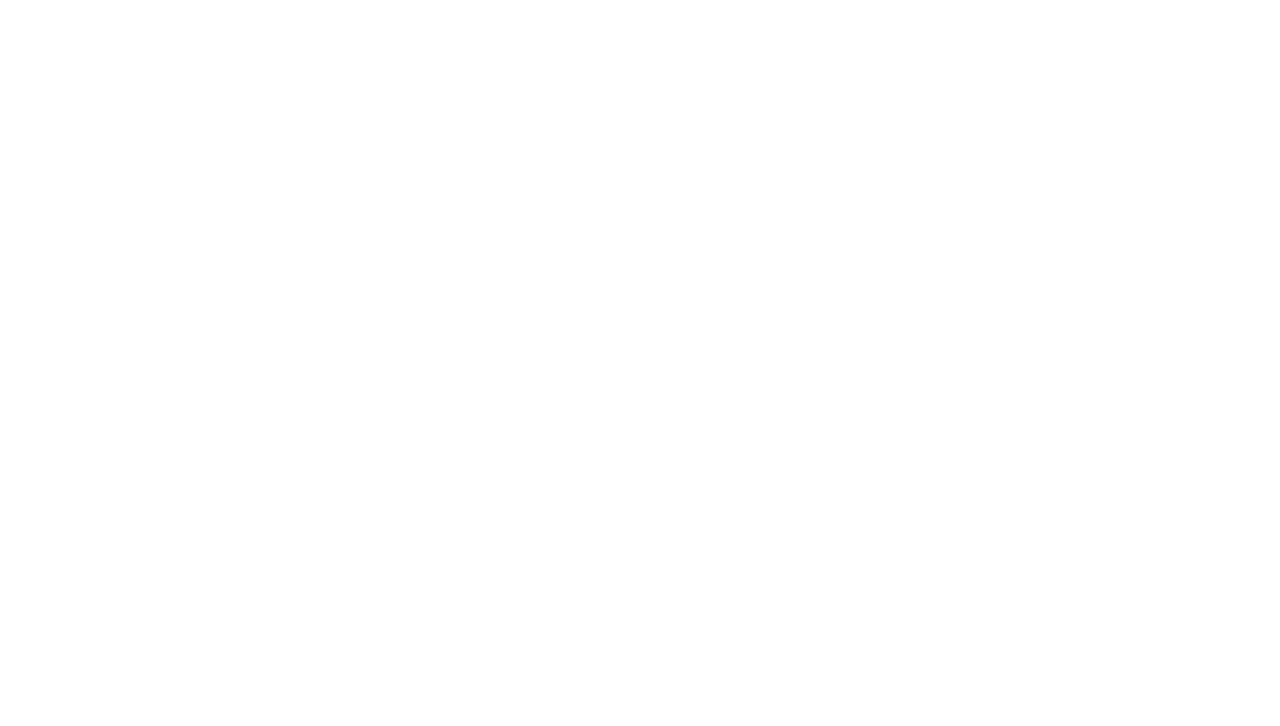
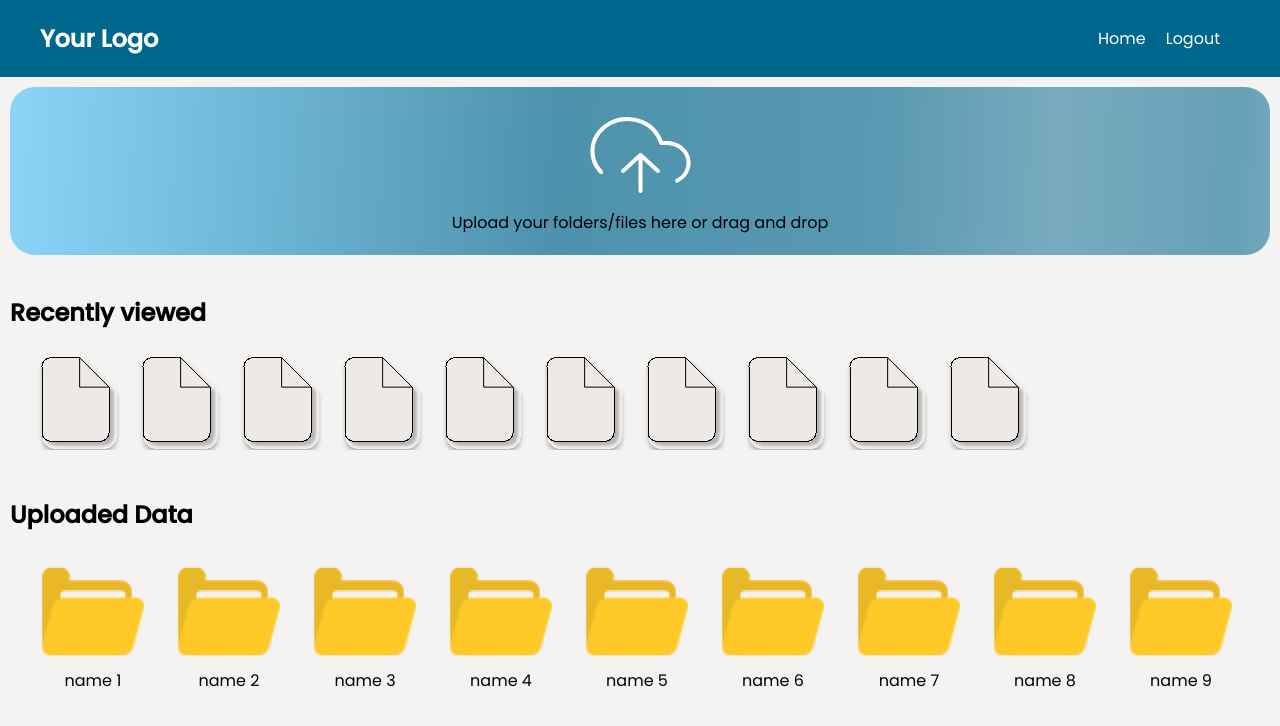
Before and after one commit to PankajKumar1947/Cloud_Storage, a plain HTML site: page pages/home.html in a window 1280 px wide. Drawn offline with Linux system fonts and the light colour scheme; a web font is replaced by a local one.

Commit message:
home page added

```diff
--- a/index.css
+++ b/index.css
@@ -86,3 +86,75 @@ button:hover {
         margin: 0px 5px 0px 5px;
     }
 }
+
+
+/* navbar */
+header {
+    background-color: #00668C;
+    color: #fff;
+    padding: 10px 0;
+}
+
+nav {
+    display: flex;
+    justify-content: space-between;
+    align-items: center;
+    max-width: 1200px;
+    margin: 0 auto;
+}
+
+.logo {
+    font-size: 1.5em;
+    font-weight: bold;
+}
+
+.nav-links {
+    list-style: none;
+    display: flex;
+}
+
+.nav-links li {
+    margin-right: 20px;
+}
+
+.nav-links a {
+    text-decoration: none;
+    color: #fff;
+}
+
+.nav-links a:hover {
+    text-decoration: underline;
+}
+
+/* hero section */
+main {
+    margin: 10px;
+}
+.hero-section{
+    padding: 20px 0px 20px 0px;
+    border-radius: 25px;
+    background: linear-gradient(92.25deg, #71C4EF -3.62%, rgba(141, 217, 255, 0.976335) -3.62%, rgba(0, 102, 140, 0.685036) 43.59%, rgba(0, 102, 140, 0.637051) 68.91%, rgba(0, 102, 140, 0.509022) 82.9%, rgba(0, 102, 140, 0.585022) 97.1%, rgba(0, 102, 140, 0.449237) 104.36%, rgba(0, 102, 140, 0) 112.37%);
+
+    display: flex;
+    flex-direction: column;
+    justify-content: center;
+    align-items: center;
+}
+
+.upload svg{
+    cursor: pointer;
+}
+.uploaded-text{
+    padding: 4px;
+}
+
+/* recently viewd */
+.recently{
+    padding: 20px 0px 20px 0px;
+}
+.item-box,.uploaded-box{
+    display: flex;
+    flex-wrap: wrap;
+    gap: 2px;
+    padding: 0px 1rem 0px 1rem;
+}
--- a/pages/home.html
+++ b/pages/home.html
@@ -0,0 +1,58 @@
+<!DOCTYPE html>
+<html lang="en">
+<head>
+    <meta charset="UTF-8">
+    <meta name="viewport" content="width=device-width, initial-scale=1.0">
+    <link rel="stylesheet" href="../index.css">
+    <title>Cloud-Storage</title>
+</head>
+<body>
+
+    <header>
+        <nav>
+            <div class="logo">Your Logo</div>
+            <ul class="nav-links">
+                <li><a href="#">Home</a></li>
+                <li><a href="#">Logout</a></li>
+            </ul>
+        </nav>
+    </header>
+
+    <main>
+        <div class="hero-section">
+            <div class="upload">
+                <svg xmlns="http://www.w3.org/2000/svg" width="105" height="96" viewBox="0 0 105 96" fill="none">
+                    <path d="M70 64L52.5 48L35 64" stroke="white" stroke-width="4" stroke-linecap="round" stroke-linejoin="round"/>
+                    <path d="M52.5 48V84" stroke="white" stroke-width="4" stroke-linecap="round" stroke-linejoin="round"/>
+                    <path d="M89.2062 73.5599C93.4734 71.433 96.8443 68.0675 98.7869 63.9944C100.73 59.9214 101.133 55.3729 99.9346 51.0667C98.7359 46.7605 96.0028 42.942 92.1667 40.2137C88.3306 37.4855 83.61 36.0029 78.75 35.9999H73.2375C71.9132 31.3169 69.4451 26.9693 66.0185 23.2839C62.592 19.5985 58.2962 16.6713 53.4542 14.7224C48.6122 12.7734 43.3499 11.8534 38.063 12.0315C32.7761 12.2096 27.6022 13.4811 22.9301 15.7506C18.2581 18.0201 14.2096 21.2283 11.089 25.1343C7.96832 29.0402 5.85676 33.5421 4.91303 38.3015C3.9693 43.0609 4.21795 47.9541 5.6403 52.613C7.06265 57.2719 9.62168 61.5754 13.125 65.1999" stroke="white" stroke-width="4" stroke-linecap="round" stroke-linejoin="round"/>
+                    <path d="M70 64L52.5 48L35 64" stroke="white" stroke-width="2" stroke-linecap="round" stroke-linejoin="round"/>
+                  </svg>
+            </div>
+            <div class="upload-text">
+                Upload your folders/files here or drag and drop
+            </div>
+        </div>
+
+        <!-- recently visited -->
+        <div class="recently">
+            <h2>Recently viewed</h2>
+            <div class="item-box">
+                <!-- code added using js -->
+            </div>
+        </div>
+
+        <!-- Uploaded Data -->
+        <div class="uploaded-data">
+            <h2>Uploaded Data</h2>
+            <div class="uploaded-box">
+                <!-- code added using js -->
+            </div>
+        </div>
+    </main>
+
+    <footer>
+        <!-- Your footer content goes here -->
+    </footer>
+    <script src="../script.js"></script>
+</body>
+</html>
--- a/script.js
+++ b/script.js
@@ -0,0 +1,75 @@
+
+var recentlyItem = document.querySelector(".item-box");
+
+//recently used items
+const svgCode = `
+<svg xmlns="http://www.w3.org/2000/svg" width="99" height="100" viewBox="0 0 99 100" fill="none">
+<g filter="url(#filter0_d_31_414)">
+  <g clip-path="url(#clip0_31_414)">
+    <g filter="url(#filter1_d_31_414)">
+      <path d="M53.625 8.25H24.75C22.562 8.25 20.4635 9.11919 18.9164 10.6664C17.3692 12.2135 16.5 14.312 16.5 16.5V82.5C16.5 84.688 17.3692 86.7865 18.9164 88.3336C20.4635 89.8808 22.562 90.75 24.75 90.75H74.25C76.438 90.75 78.5365 89.8808 80.0836 88.3336C81.6308 86.7865 82.5 84.688 82.5 82.5V37.125L53.625 8.25Z" fill="#EAE7E0" fill-opacity="0.7" shape-rendering="crispEdges"/>
+      <path d="M53.9786 7.89645C53.8848 7.80268 53.7576 7.75 53.625 7.75H24.75C22.4294 7.75 20.2038 8.67187 18.5628 10.3128C16.9219 11.9538 16 14.1794 16 16.5V82.5C16 84.8206 16.9219 87.0462 18.5628 88.6872C20.2038 90.3281 22.4294 91.25 24.75 91.25H74.25C76.5706 91.25 78.7962 90.3281 80.4372 88.6872C82.0781 87.0462 83 84.8206 83 82.5V37.125C83 36.9924 82.9473 36.8652 82.8536 36.7714L53.9786 7.89645Z" stroke="black" stroke-linecap="round" stroke-linejoin="round" shape-rendering="crispEdges"/>
+    </g>
+    <path d="M53.625 8.25V37.125H82.5" stroke="black" stroke-linecap="round" stroke-linejoin="round"/>
+  </g>
+</g>
+<defs>
+  <filter id="filter0_d_31_414" x="-4" y="0" width="107" height="107" filterUnits="userSpaceOnUse" color-interpolation-filters="sRGB">
+    <feFlood flood-opacity="0" result="BackgroundImageFix"/>
+    <feColorMatrix in="SourceAlpha" type="matrix" values="0 0 0 0 0 0 0 0 0 0 0 0 0 0 0 0 0 0 127 0" result="hardAlpha"/>
+    <feOffset dy="4"/>
+    <feGaussianBlur stdDeviation="2"/>
+    <feComposite in2="hardAlpha" operator="out"/>
+    <feColorMatrix type="matrix" values="0 0 0 0 0 0 0 0 0 0 0 0 0 0 0 0 0 0 0.25 0"/>
+    <feBlend mode="normal" in2="BackgroundImageFix" result="effect1_dropShadow_31_414"/>
+    <feBlend mode="normal" in="SourceGraphic" in2="effect1_dropShadow_31_414" result="shape"/>
+  </filter>
+  <filter id="filter1_d_31_414" x="15.5" y="7.25" width="75.3" height="91.8" filterUnits="userSpaceOnUse" color-interpolation-filters="sRGB">
+    <feFlood flood-opacity="0" result="BackgroundImageFix"/>
+    <feColorMatrix in="SourceAlpha" type="matrix" values="0 0 0 0 0 0 0 0 0 0 0 0 0 0 0 0 0 0 127 0" result="hardAlpha"/>
+    <feOffset dx="4" dy="4"/>
+    <feGaussianBlur stdDeviation="1.65"/>
+    <feComposite in2="hardAlpha" operator="out"/>
+    <feColorMatrix type="matrix" values="0 0 0 0 0 0 0 0 0 0 0 0 0 0 0 0 0 0 0.25 0"/>
+    <feBlend mode="normal" in2="BackgroundImageFix" result="effect1_dropShadow_31_414"/>
+    <feBlend mode="normal" in="SourceGraphic" in2="effect1_dropShadow_31_414" result="shape"/>
+  </filter>
+  <clipPath id="clip0_31_414">
+    <rect width="99" height="99" fill="white"/>
+  </clipPath>
+</defs>
+</svg>
+`;
+
+for (let i = 0; i < 10; i++) {
+    const divElement = document.createElement("div");
+
+    divElement.innerHTML = svgCode;
+
+    divElement.style.cursor="pointer"
+
+    recentlyItem.appendChild(divElement);
+}
+
+//uploaded folders
+var all_uploaded = document.querySelector(".uploaded-box");
+const imgSrc = "../assets/folderIcon.png";
+
+for (let i = 1; i < 10; i++) {
+    const divElement = document.createElement("div");
+    const imgElement = document.createElement("img");
+
+    imgElement.src = imgSrc;
+    imgElement.alt = "Folder Icon";
+    divElement.style.cursor = "pointer";
+
+    const folderName=document.createElement("p");
+    folderName.innerHTML=`name ${i}`;
+    folderName.style.marginTop="-10px"
+
+    divElement.appendChild(imgElement);
+    divElement.appendChild(folderName)
+
+    divElement.style.textAlign="center";
+    all_uploaded.appendChild(divElement);
+}
```
Also changed, not shown: index.html (+1 -1 lines), pages/login.html (+1 -2 lines), assets/folderIcon.png (added).
